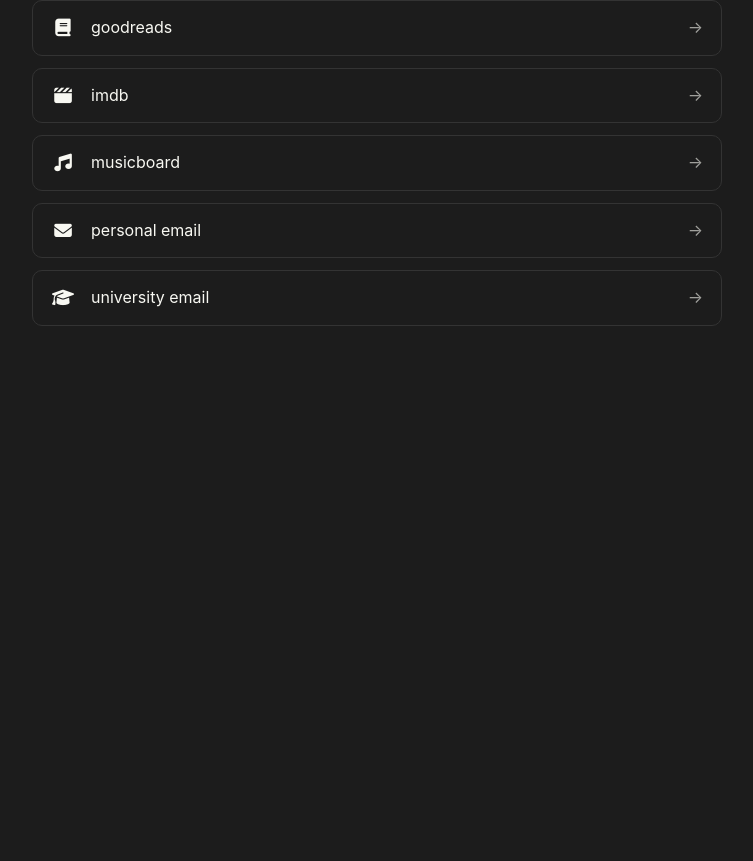
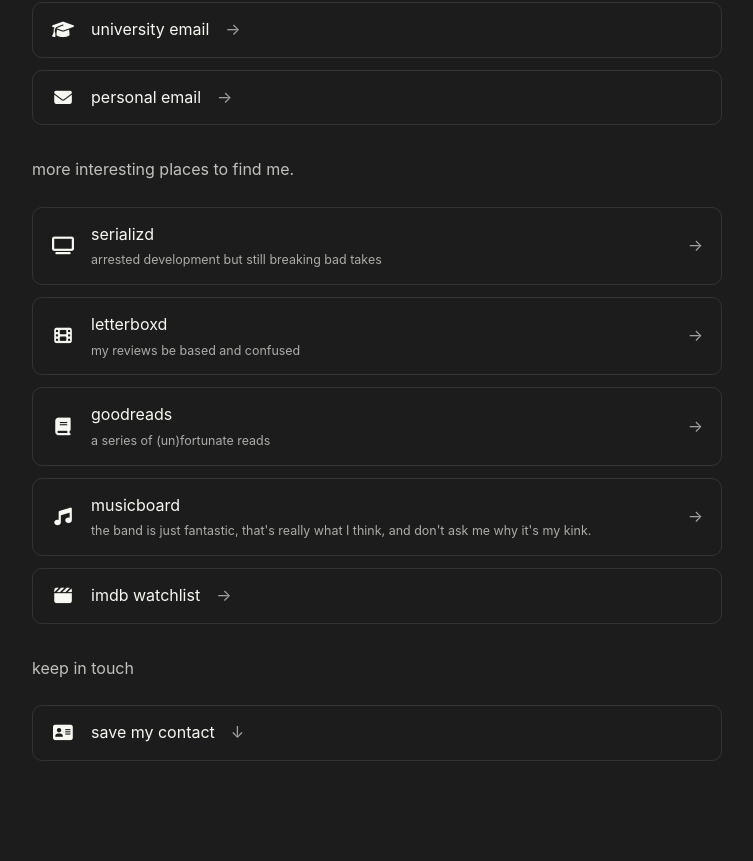
Before and after one commit to jekki1302/jekki1302.github.io, a plain HTML site: page contact.html in a window 1280 px wide. Shown: the part 803-1664 px from the top of the page, without its empty margins (263-1016 px from the left). Before the commit the page ends 1229 px from the top, so only its background shows below. Drawn offline with Linux system fonts and the light colour scheme.

Commit message:
Update contact.html

```diff
--- a/contact.html
+++ b/contact.html
@@ -45,11 +45,41 @@
         }
 
         .contact-label {
+            font-weight: normal;
+        }
+
+        .contact-card-content {
             flex: 1;
+            display: flex;
+            flex-direction: column;
+            gap: 4px;
+            min-width: 0;
+        }
+
+        .contact-description {
+            font-size: 0.78rem;
+            opacity: 0.65;
+            line-height: 1.5;
         }
 
         .contact-arrow {
             opacity: 0.6;
+        }
+
+        .contact-category {
+            margin-top: 2rem;
+        }
+
+        .contact-category h3 {
+            font-size: 1rem;
+            font-weight: normal;
+            opacity: 0.75;
+            margin-bottom: 0.5rem;
+        }
+
+        .contact-category p {
+            font-size: 0.9rem;
+            opacity: 0.7;
         }
     </style>
 </head>
@@ -63,16 +93,27 @@
     <span class="name">jekki</span>
 
     <div class="icons">
-      <a href="https://github.com/shreyasjv"><i class="fab fa-github"></i></a>
-      <a href="https://www.linkedin.com/in/shreyas-jv" target="_blank" rel="noopener">
-      <i class="fab fa-linkedin"></i></a>
-      <a href="mailto:shreyas1302@example.com"><i class="fas fa-envelope"></i></a>
-      <button id="theme-toggle"><i class="fas fa-sun"></i></button>
+      <a href="https://github.com/shreyasjv">
+        <i class="fab fa-github"></i>
+      </a>
+
+      <a href="https://www.linkedin.com/in/shreyas-jv/"
+         target="_blank" rel="noopener">
+        <i class="fab fa-linkedin"></i>
+      </a>
+
+      <a href="mailto:shreyas1302@gmail.com">
+        <i class="fas fa-envelope"></i>
+      </a>
+
+      <button id="theme-toggle">
+        <i class="fas fa-sun"></i>
+      </button>
     </div>
   </div>
 
   <p class="tagline">
-    high-energy theoretical physicist
+    just curious, not judgmental
   </p>
 
   <nav>
@@ -89,6 +130,7 @@
   </nav>
 </header>
 
+
 <section id="contact-links">
 
     <h2>contact</h2>
@@ -96,8 +138,11 @@
 
     <p>
         if we know each other already, any of these are fine.
-        if we don't, email is probably best.
+        if we don't, feel free to say hello.
     </p>
+
+
+    <!-- SOCIAL -->
 
     <div class="contact-links">
 
@@ -111,22 +156,40 @@
         </a>
 
         <a class="contact-card"
-           href="https://www.facebook.com/shreyas.jv/"
-           target="_blank"
-           rel="noopener">
-            <i class="fab fa-facebook"></i>
-            <span class="contact-label">facebook</span>
+           href="sms:+15186059196">
+            <i class="fas fa-comment"></i>
+            <span class="contact-label">text me</span>
             <span class="contact-arrow">→</span>
         </a>
 
         <a class="contact-card"
-           href="https://wa.me/15186059196"
+           href="https://wa.me/15186059196?text=Hey%21%20We%20just%20met.%20Thought%20I%27d%20say%20hi%20%3A%29"
            target="_blank"
            rel="noopener">
             <i class="fab fa-whatsapp"></i>
             <span class="contact-label">whatsapp</span>
             <span class="contact-arrow">→</span>
         </a>
+
+        <a class="contact-card"
+           href="https://www.facebook.com/shreyas.jv/"
+           target="_blank"
+           rel="noopener">
+            <i class="fab fa-facebook-messenger"></i>
+            <span class="contact-label">facebook messenger</span>
+            <span class="contact-arrow">→</span>
+        </a>
+
+    </div>
+
+
+    <!-- PROFESSIONAL -->
+
+    <div class="contact-category">
+
+        <h3>professional</h3>
+
+        <div class="contact-links">
 
             <a class="contact-card"
                href="https://www.linkedin.com/in/shreyas-jv/"
@@ -138,47 +201,9 @@
             </a>
 
             <a class="contact-card"
-           href="https://www.serializd.com/user/shreyasjv/profile"
-           target="_blank"
-           rel="noopener">
-            <i class="fas fa-tv"></i>
-            <span class="contact-label">tv</span>
-            <span class="contact-arrow">→</span>
-        </a>
-
-        <a class="contact-card"
-           href="https://boxd.it/1ZVhP"
-           target="_blank"
-           rel="noopener">
-            <i class="fas fa-film"></i>
-            <span class="contact-label">letterboxd</span>
-            <span class="contact-arrow">→</span>
-        </a>
-
-        <a class="contact-card"
-           href="https://www.goodreads.com/user/show/128870420"
-           target="_blank"
-           rel="noopener">
-            <i class="fas fa-book"></i>
-            <span class="contact-label">goodreads</span>
-            <span class="contact-arrow">→</span>
-        </a>
-
-        <a class="contact-card"
-           href="https://www.imdb.com/user/ur123560545/watchlist"
-           target="_blank"
-           rel="noopener">
-            <i class="fas fa-clapperboard"></i>
-            <span class="contact-label">imdb</span>
-            <span class="contact-arrow">→</span>
-        </a>
-
-        <a class="contact-card"
-           href="https://musicboard.app/shreyasjv"
-           target="_blank"
-           rel="noopener">
-            <i class="fas fa-music"></i>
-            <span class="contact-label">musicboard</span>
+               href="mailto:sjekkivenkateshwarulu@albany.edu">
+                <i class="fas fa-graduation-cap"></i>
+                <span class="contact-label">university email</span>
                 <span class="contact-arrow">→</span>
             </a>
 
@@ -189,13 +214,105 @@
                 <span class="contact-arrow">→</span>
             </a>
 
+        </div>
+    </div>
+
+
+    <!-- INTERESTS -->
+
+    <div class="contact-category">
+
+        <h3>more interesting places to find me.</h3>
+
+        <div class="contact-links">
+
             <a class="contact-card"
-           href="mailto:sjekkivenkateshwarulu@albany.edu">
-            <i class="fas fa-graduation-cap"></i>
-            <span class="contact-label">university email</span>
+               href="https://www.serializd.com/user/shreyasjv/profile"
+               target="_blank"
+               rel="noopener">
+                <i class="fas fa-tv"></i>
+                <div class="contact-card-content">
+                    <span class="contact-label">serializd</span>
+                    <span class="contact-description">
+                        arrested development but still breaking bad takes
+                    </span>
+                </div>
                 <span class="contact-arrow">→</span>
             </a>
 
+            <a class="contact-card"
+               href="https://boxd.it/1ZVhP"
+               target="_blank"
+               rel="noopener">
+                <i class="fas fa-film"></i>
+                <div class="contact-card-content">
+                    <span class="contact-label">letterboxd</span>
+                    <span class="contact-description">
+                        my reviews be based and confused
+                    </span>
+                </div>
+                <span class="contact-arrow">→</span>
+            </a>
+
+            <a class="contact-card"
+               href="https://www.goodreads.com/user/show/128870420"
+               target="_blank"
+               rel="noopener">
+                <i class="fas fa-book"></i>
+                <div class="contact-card-content">
+                    <span class="contact-label">goodreads</span>
+                    <span class="contact-description">
+                        a series of (un)fortunate reads
+                    </span>
+                </div>
+                <span class="contact-arrow">→</span>
+            </a>
+
+            <a class="contact-card"
+               href="https://musicboard.app/shreyasjv"
+               target="_blank"
+               rel="noopener">
+                <i class="fas fa-music"></i>
+                <div class="contact-card-content">
+                    <span class="contact-label">musicboard</span>
+                    <span class="contact-description">
+                        the band is just fantastic, that's really what I think,
+                        and don't ask me why it's my kink.
+                    </span>
+                </div>
+                <span class="contact-arrow">→</span>
+            </a>
+
+            <a class="contact-card"
+               href="https://www.imdb.com/user/ur123560545/watchlist"
+               target="_blank"
+               rel="noopener">
+                <i class="fas fa-clapperboard"></i>
+                <span class="contact-label">imdb watchlist</span>
+                <span class="contact-arrow">→</span>
+            </a>
+
+        </div>
+    </div>
+
+
+    <!-- SAVE CONTACT -->
+
+    <div class="contact-category">
+
+        <h3>keep in touch</h3>
+
+        <div class="contact-links">
+
+            <a class="contact-card"
+               href="contact.vcf"
+               download>
+                <i class="fas fa-address-card"></i>
+                <span class="contact-label">save my contact</span>
+                <span class="contact-arrow">↓</span>
+            </a>
+
+        </div>
     </div>
 
 </section>
```
Lines whose indentation alone changed are shown as unchanged.
